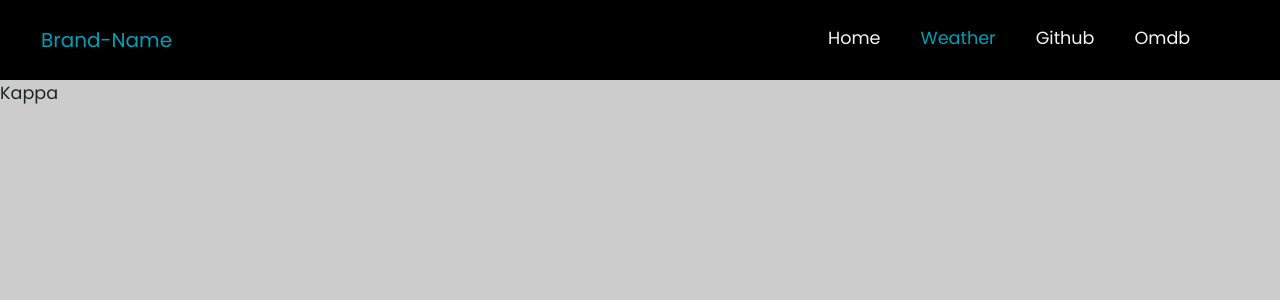
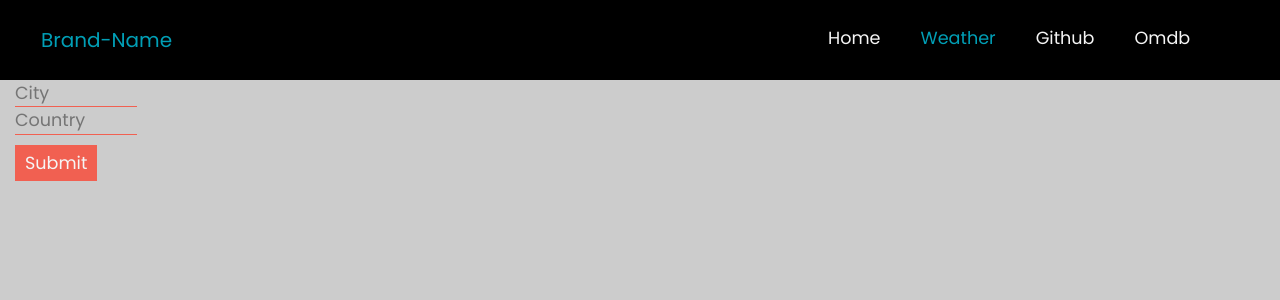
Before and after one commit to PanosFan/React-bootstrap-api, a React (Create React App) app: page /weather in a window 1280 px wide. Shown: the top 300 px of the page. Built offline with nearby package versions, Linux system fonts and the light colour scheme.

Commit message:
added more api functions

```diff
--- a/src/Forms/Form.css
+++ b/src/Forms/Form.css
@@ -30,6 +30,10 @@ form {
 	padding-bottom: 20px;
 }
 
+.no-display {
+	display:none;
+}
+
 
 @media (max-width: 1024px) {
 	input {
--- a/src/Forms/Form.jsx
+++ b/src/Forms/Form.jsx
@@ -7,8 +7,10 @@ class Form extends Component {
 		return (
 			<div className="Form">
 				<form onSubmit={this.props.callApi}>
-					<input type="text" name="name" placeholder={this.props.placeholder}/>
+					<input type="text" name="name" placeholder={this.props.placeholder1}/>
 					<br/>
+					<input className={this.props.classCall} type="text" name="country" placeholder={this.props.placeholder2}/>
+					<br className={this.props.classCall} />
 					<button type="submit">Submit</button>
 				</form>
 			</div>
--- a/src/Pages/Omdb/Omdb.jsx
+++ b/src/Pages/Omdb/Omdb.jsx
@@ -1,6 +1,8 @@
 import React, { Component } from 'react';
 
 import Form from '../../Forms/Form';
+
+import './Omdb.css';
 
 class Omdb extends Component {
 
@@ -70,7 +72,7 @@ class Omdb extends Component {
 			<div className="Omdb container-fluid">
 				<div className="row">
 					<div className="col-sm-6">
-						<Form callApi={this.callApi} placeholder="Movie"/>
+						<Form callApi={this.callApi} placeholder1="Movie" classCall="no-display"/>
 						{this.state.title && <p className="error">Title: <span className="apiSpan">{this.state.title}</span></p>}
 						{this.state.actors && <p className="error">Actors: <span className="apiSpan">{this.state.actors}</span></p>}
 						{this.state.country && <p className="error">Country: <span className="apiSpan">{this.state.country}</span></p>}
@@ -81,7 +83,7 @@ class Omdb extends Component {
 
 				<ol>
 					{this.state.ratings.map((rating, index) => {
-						return <li key={index}>{rating.Source}: {rating.Value}</li>
+						return <li key={index}><span className="error">{rating.Source}:</span> {rating.Value}</li>
 					})}
 				</ol>
 			</div>
--- a/src/Pages/Weather/Weather.jsx
+++ b/src/Pages/Weather/Weather.jsx
@@ -1,10 +1,98 @@
 import React, {Component} from 'react';
+
+import './Weather.css';
+
+import Form from '../../Forms/Form';
 
 class Weather extends Component {
 
+	state = {
+		temperature: undefined,
+		city: undefined,
+		country: undefined,
+		humidity: undefined,
+		description: undefined,
+		wind_speed: undefined,
+		error: undefined
+	}
+
+	callApi = async (e) => {
+		e.preventDefault();
+
+		const API_KEY="3a52a27570d5f406e3d262754a68256b";
+		const city = e.target.elements.name.value;
+		const country = e.target.elements.country.value;
+
+		if (city && country){
+			const api_call = await fetch(`http://api.openweathermap.org/data/2.5/weather?q=${city},${country}&units=metric&appid=${API_KEY}`);
+		    const data = await api_call.json();
+
+		    console.log(data);
+
+		    if (data.cod === 200)
+		    {
+		    	this.setState({
+			    	temperature: data.main.temp,
+			    	city: data.name,
+			    	country: data.sys.country,
+			    	humidity: data.main.humidity,
+			    	description: data.weather[0].description,
+			    	wind_speed: data.wind.speed,
+			    	error: undefined
+	    		});
+
+		    }
+		    else
+		    {
+		    	this.setState({
+			    	temperature: undefined,
+			    	city: undefined,
+			    	country: undefined,
+			    	humidity: undefined,
+			    	description: undefined,
+			    	wind_speed: undefined,
+			    	error: "Location was not found by the server"
+	    		});
+		    }
+		}
+		else
+		{
+			this.setState({
+		    	temperature: undefined,
+		    	city: undefined,
+		    	country: undefined,
+		    	humidity: undefined,
+		    	description: undefined,
+		    	wind_speed: undefined,
+		    	error: "Please enter proper values"
+	    	});
+		}
+
+	}
+
+
+
+
+
+
+
 	render(){
 		return(
-			<div>Kappa</div>
+			<div className="Weather container-fluid">
+				<div className="row">
+					<div className="col-sm-6">
+						<Form callApi={this.callApi} placeholder1="City" placeholder2="Country"/>
+						{this.state.city && this.state.country && <p className="error">Location: <span className="apiSpan">{this.state.city}, {this.state.country}</span></p>}
+						{this.state.temperature && <p className="error">Temperate: <span className="apiSpan">{this.state.temperature} &#x2103;</span></p>}
+						{this.state.humidity && <p className="error">Humidity: <span className="apiSpan">{this.state.humidity} %</span></p>}
+						{this.state.wind_speed && <p className="error">Wind speed: <span className="apiSpan">{this.state.wind_speed} m/s</span></p>}
+						{this.state.description && <p className="error">Description: <span className="apiSpan">{this.state.description}</span></p>}
+						<p className="error">{this.state.error}</p>
+					</div>
+				</div>
+
+
+			</div>
 		);
 	}
 }
```
Also changed, not shown: src/Pages/Weather/Weather.css (added).
